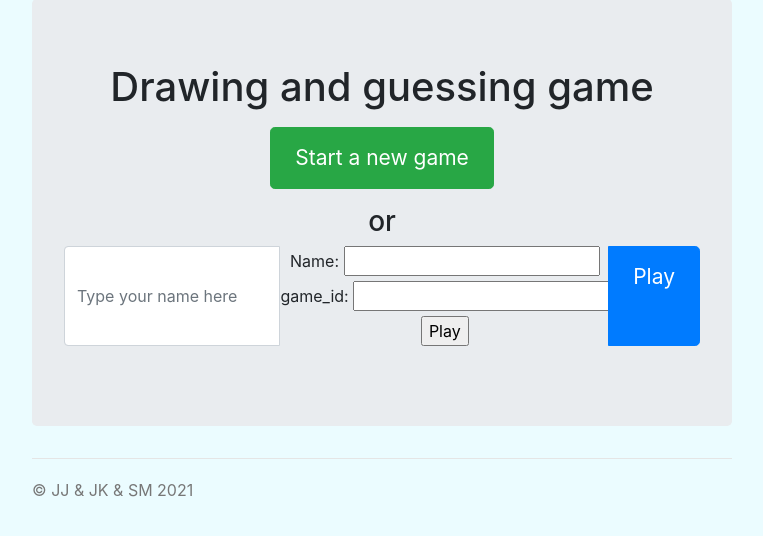
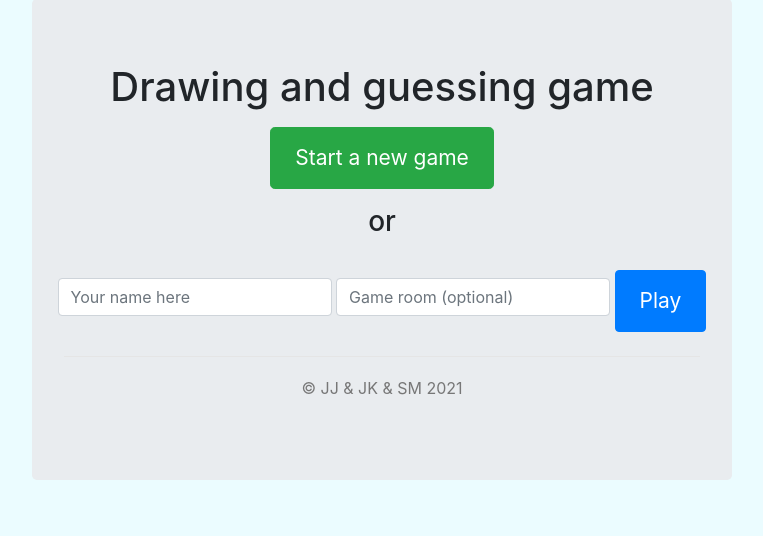
Before and after one commit to deJcob/DrawingAndGuessingGame, a Flask app: page / in a window 1280 px wide. Shown: the part 96-632 px from the top of the page, without its empty margins (258-1021 px from the left). Run offline with Flask 2, Linux system fonts and the light colour scheme; some libraries are stand-ins or nearby versions.

Commit message:
Updated name of package and changed layout of index.html

```diff
--- a/app/main/forms.py
+++ b/app/main/forms.py
@@ -1,9 +1,9 @@
-from flask_wtf import Form
+from flask_wtf import FlaskForm
 from wtforms.fields import StringField, SubmitField
 from wtforms.validators import Required
 
 
-class LoginForm(Form):
+class LoginForm(FlaskForm):
     """Accepts a nickname and a room."""
     name = StringField('Name', validators=[Required()])
     game_id = StringField('game_id', validators=[Required()])
--- a/app/templates/index.html
+++ b/app/templates/index.html
@@ -23,27 +23,28 @@
             <p>
                 <a class="btn btn-lg btn-success" href="/newGame" role="button">Start a new game</a>
                 <h3>or</h3>
-                <div class="input-group mb-3">
-                    <input type="name" name="inputName" id="inputName" class="form-control"
-                        placeholder="Type your name here" aria-label="Your name" aria-describedby="basic-addon2"
-                        required>
-                    <form method="POST">
-                        {{ form.hidden_tag() }}
-                        {{ form.name.label }}: {{ form.name() }} {% for error in form.name.errors %}{{ error }}{% endfor
-                        %}<br>
-                        {{ form.game_id.label }}: {{ form.game_id() }} {% for error in form.game_id.errors %}{{ error
-                        }}{% endfor %}<br>
-                        {{ form.submit() }}
-                    </form>
-                    <div class="input-group-append">
-                        <a class="btn btn-lg btn-primary" href="game" role="button">Play</a>
+                <br>
+
+                <div class="row justify-content-center">
+                <form class="form-inline" method="POST">
+                    <div class="form-row align-items-center">
+                        <div class="input-append">
+                            {{ form.hidden_tag() }}
+                            {{ form.name(placeholder='Your name here', class='form-control mb-2') }}
+                            {% for error in form.name.errors %} {{ error
+                            }} {% endfor %}
+
+                            {{ form.game_id(placeholder='Game room (optional)', class='form-control mb-2') }} {% for error in form.game_id.errors %}
+                            {{ error }}{% endfor %}
+
+                            {{ form.submit(class='btn btn-primary') }}
+
+                        </div>
                     </div>
+                </form>
                 </div>
 
-            </p>
-
-
-        </div>
+                <br>
 
         <footer class="footer">
             <p>&copy; JJ & JK & SM 2021</p>
```
